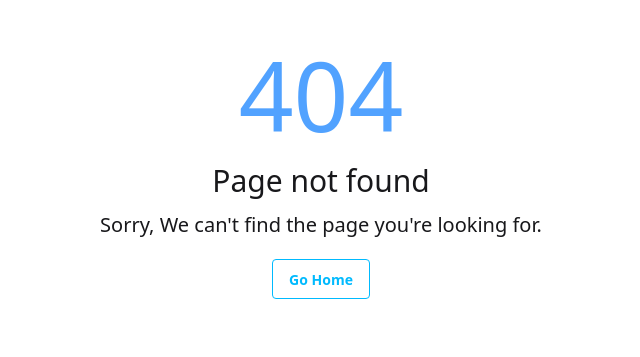
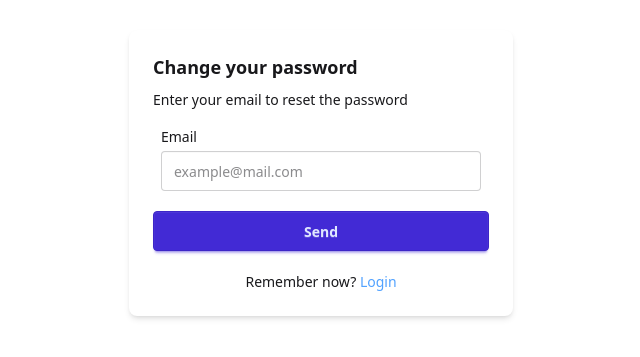
Before and after one commit to sorasora46/projo, a React (Vite) app in the folder frontend/: page /forgot-password in a window 1280 px wide. Before the commit this address had no page. Shown: the part 227-584 px from the top of the page, without its empty margins (319-959 px from the left). Built offline with nearby package versions, Linux system fonts and the light colour scheme.

Commit message:
feat: init forgot password page (#22)

```diff
--- a/frontend/src/App.tsx
+++ b/frontend/src/App.tsx
@@ -6,6 +6,7 @@ import Register from "./pages/Register.tsx";
 import NotFound from "./pages/NotFound.tsx";
 import { AuthProvider } from "./hooks/useAuth.tsx";
 import ProtectedRoutes from "./components/ProtectedRoutes.tsx";
+import ForgotPassword from "./pages/ForgotPassword.tsx";
 
 const App = () => {
   return (
@@ -17,6 +18,7 @@ const App = () => {
           </Route>
           <Route path="/login" element={<Login />} />
           <Route path="/register" element={<Register />} />
+          <Route path="/forgot-password" element={<ForgotPassword />} />
           <Route path="*" element={<NotFound />} />
         </Routes>
       </AuthProvider>
--- /dev/null
+++ b/frontend/src/pages/ForgotPassword.tsx
@@ -0,0 +1,61 @@
+import { useForm } from "react-hook-form";
+import { zodResolver } from "@hookform/resolvers/zod";
+import FieldError from "../components/FieldError";
+import {
+  ForgotPasswordSchema,
+  type ForgotPasswordFormData,
+} from "../schemas/forgot-password";
+import { Link } from "react-router";
+
+const ForgotPassword = () => {
+  const {
+    register,
+    handleSubmit,
+    formState: { errors },
+  } = useForm<ForgotPasswordFormData>({
+    resolver: zodResolver(ForgotPasswordSchema),
+  });
+
+  const onSubmit = (data: ForgotPasswordFormData) => {
+    console.log("Valid form data:", data);
+  };
+
+  return (
+    <main className="h-dvh w-full flex justify-center items-center">
+      <div className="card bg-base-100 sm:w-1/2 md:w-96 shadow-md">
+        <form className="card-body" onSubmit={handleSubmit(onSubmit)}>
+          <h2 className="card-title">Change your password</h2>
+          <p>Enter your email to reset the password</p>
+          <div className="m-2 flex flex-col justify-center items-center gap-3">
+            <div className="w-full flex flex-col gap-1">
+              <label htmlFor="email" className="self-start">
+                Email
+              </label>
+              <input
+                id="email"
+                type="text"
+                placeholder="example@mail.com"
+                className={`input w-full ${errors.email ? "input-error" : "input-bordered"}`}
+                {...register("email")}
+              />
+              <FieldError message={errors.email?.message} />
+            </div>
+          </div>
+          <div className="card-actions justify-center">
+            <button type="submit" className="w-full btn btn-primary">
+              Send
+            </button>
+          </div>
+          <p className="text-center mt-3">
+            Remember now?{" "}
+            <Link to="/login" className="text-blue-400">
+              Login
+            </Link>
+          </p>
+        </form>
+      </div>
+    </main>
+  );
+};
+
+export default ForgotPassword;
--- /dev/null
+++ b/frontend/src/schemas/forgot-password.ts
@@ -0,0 +1,7 @@
+import { z } from "zod/v4";
+
+export type ForgotPasswordFormData = z.infer<typeof ForgotPasswordSchema>;
+
+export const ForgotPasswordSchema = z.object({
+  email: z.email("Invalid/Empty email address"),
+});
```
Also changed, not shown: 1 other file (tests, documents, lock files or other folders).
